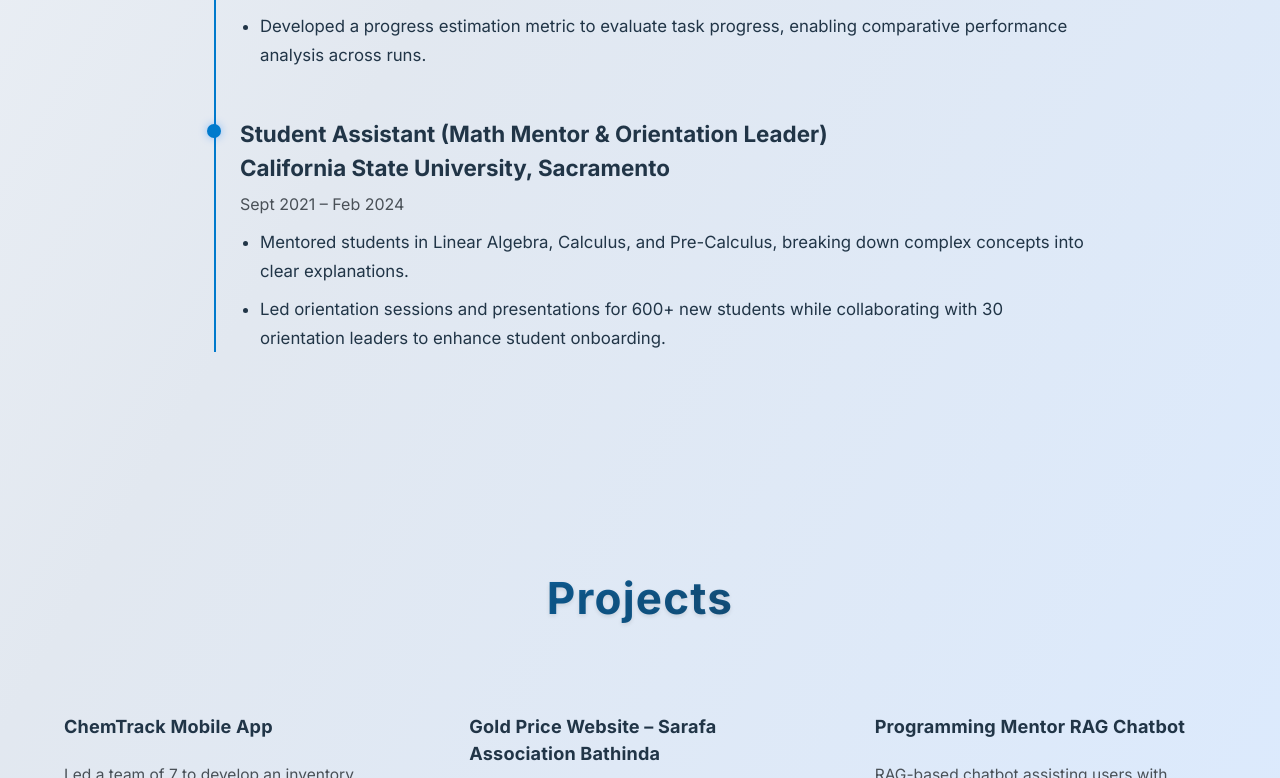
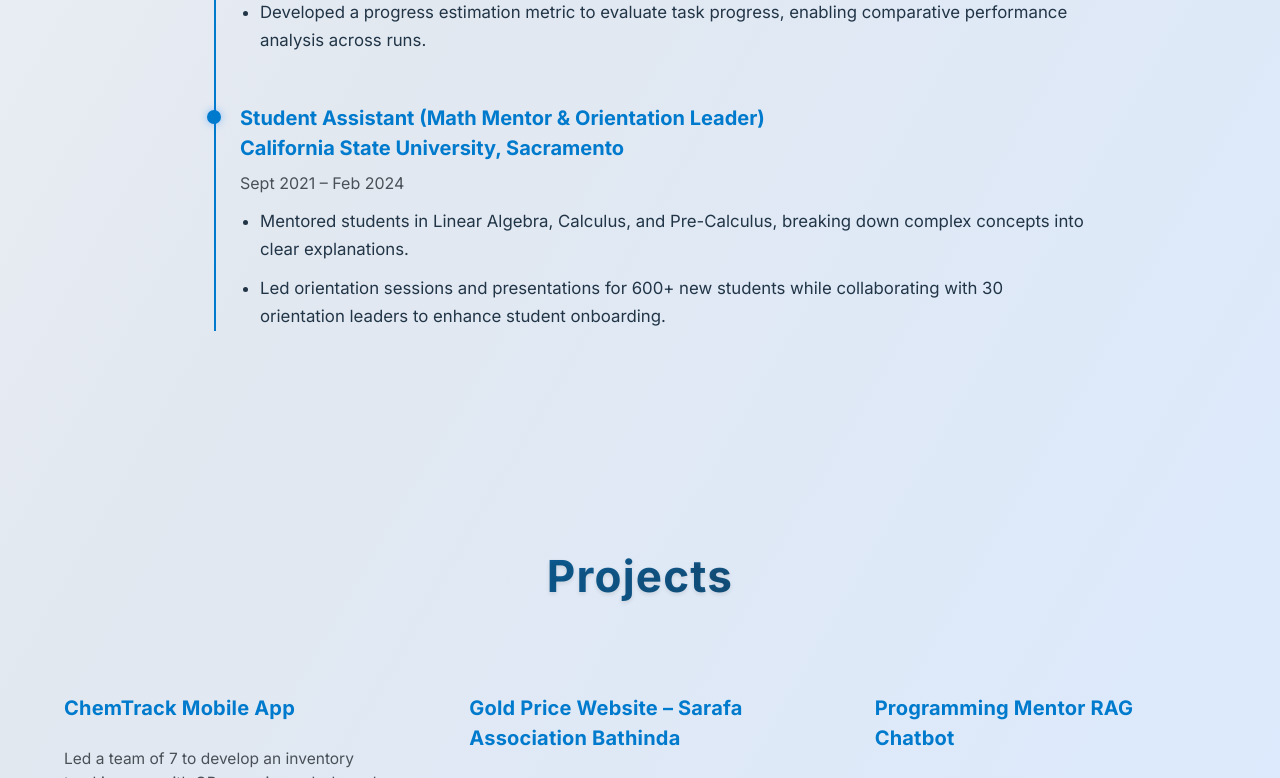
Before and after one commit to ekjyotshinh/portfolio, a React (Vite) app: page / in a window 1280 px wide. Shown: the part 1802-2580 px from the top of the page. Built offline with nearby package versions, Linux system fonts and the light colour scheme.

Commit message:
style: adjust font sizes and colors for timeline and project card headings for consistency

```diff
--- a/src/components/Experience/Experience.css
+++ b/src/components/Experience/Experience.css
@@ -40,10 +40,10 @@
 }
 
 .timeline-content h3 {
-  font-size: 1.4rem;
+  font-size: 1.25rem;
   margin-bottom: 0.5rem;
-  font-weight: 600;
-  color: var(--text-primary);
+  font-weight: 700;
+  color: var(--accent-color);
 }
 
 .timeline-content .date {
--- a/src/components/Projects/Projects.css
+++ b/src/components/Projects/Projects.css
@@ -26,8 +26,8 @@
 
 .project-card h3 {
   margin-bottom: 0.5rem;
-  font-size: 1.13rem;
-  color: var(--text-primary);
+  font-size: 1.25rem;
+  color: var(--accent-color);
   font-weight: 700;
   letter-spacing: 0.01em;
 }
```
